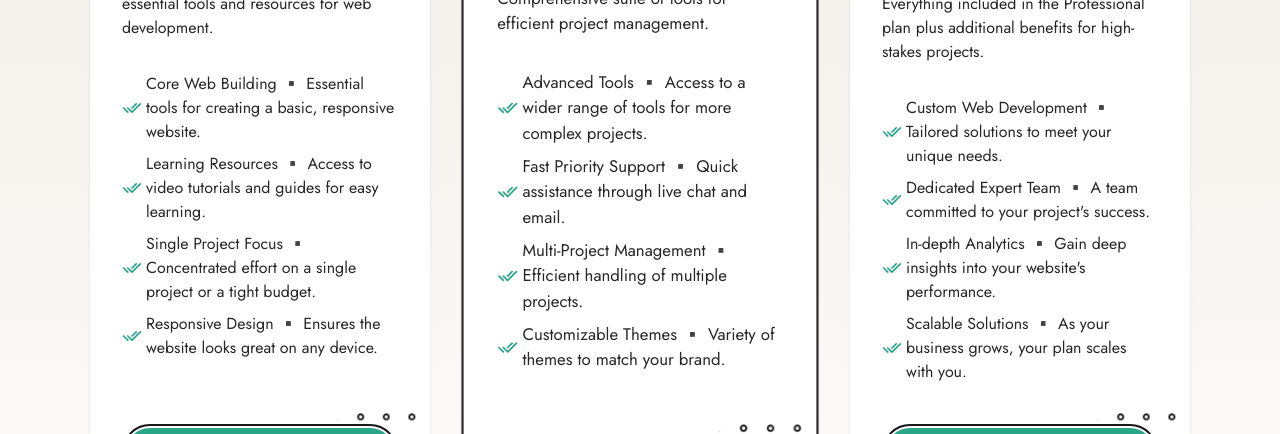
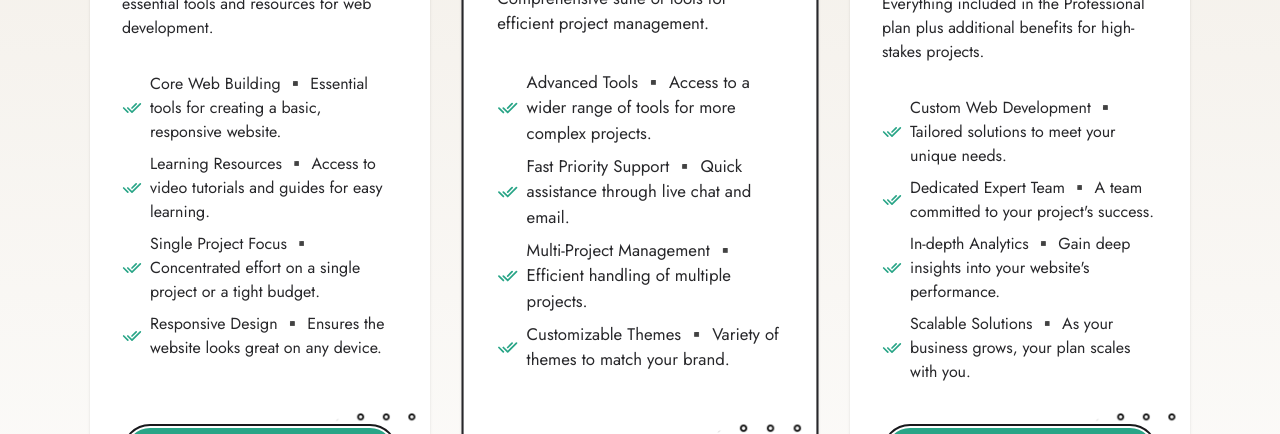
Before and after one commit to alikouhfar/portfolio, a Next.js app: page / in a window 1280 px wide. Shown: the part 6536-6970 px from the top of the page. Built offline with nearby package versions, Linux system fonts and the light colour scheme.

Commit message:
Update: Pricing Card UI Updated

```diff
--- a/app/_components/Pricing/PricingCard.tsx
+++ b/app/_components/Pricing/PricingCard.tsx
@@ -13,7 +13,7 @@ const PricingCard: FC<IPricingCardProps> = ({ plan }) => {
   return (
     <div className="relative">
       {plan.isPopluar && (
-        <div className="absolute -top-4 right-12 z-30 block h-8 rounded-3xl border-2 border-zinc-800 bg-primary-green px-6 text-xs font-bold uppercase leading-7 text-zinc-100 shadow-primary-light xl:-top-8 xl:scale-105 dark:shadow-primary-dark">
+        <div className="absolute -top-4 right-12 z-30 block h-8 rounded-3xl border-2 border-zinc-800 bg-primary-green px-6 text-xs font-bold uppercase leading-7 text-white shadow-primary-light xl:-top-8 xl:scale-105 dark:shadow-primary-dark">
           <span>Popular</span>
         </div>
       )}
@@ -38,7 +38,7 @@ const PricingCard: FC<IPricingCardProps> = ({ plan }) => {
         <div className="flex flex-1 flex-col justify-between text-zinc-800 transition duration-700 dark:text-zinc-100">
           <ul className="flex flex-col gap-2">
             {plan.features.map((feature, index) => (
-              <li key={index} className="flex items-center gap-1">
+              <li key={index} className="flex items-center gap-2">
                 <div>
                   <IconChecks size={20} className="text-primary-green" />
                 </div>
@@ -49,7 +49,7 @@ const PricingCard: FC<IPricingCardProps> = ({ plan }) => {
           <Link
             target="_blank"
             href=""
-            className="group/button relative z-50 mt-10 inline-block h-14 w-full overflow-hidden rounded-[50px] border-2 border-zinc-900 px-10 text-center align-top text-sm font-bold uppercase leading-[50px] tracking-wider text-zinc-100 shadow-primary-light transition duration-700 before:absolute before:left-1/2 before:top-1/2 before:h-cv-button before:w-cv-button before:-translate-x-1/2 before:-translate-y-1/2 before:rounded-[50px] before:bg-primary-green before:transition-all before:content-[''] hover:shadow-none dark:border-zinc-300 dark:shadow-primary-dark"
+            className="group/button relative z-50 mt-10 inline-block h-14 w-full overflow-hidden rounded-[50px] border-2 border-zinc-900 px-10 text-center align-top text-sm font-bold uppercase leading-[50px] tracking-wider text-white shadow-primary-light transition duration-700 before:absolute before:left-1/2 before:top-1/2 before:h-cv-button before:w-cv-button before:-translate-x-1/2 before:-translate-y-1/2 before:rounded-[50px] before:bg-primary-green before:transition-all before:content-[''] hover:shadow-none dark:border-zinc-300 dark:shadow-primary-dark"
           >
             <span className="relative z-20">Start Project</span>
             <div className="absolute right-5 top-1/2 z-20 -translate-y-1/2 transition-all duration-500 group-hover/button:right-6 md:right-10 group-hover/button:md:right-12">
```
